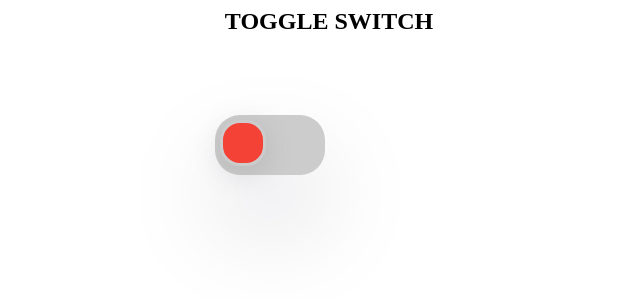
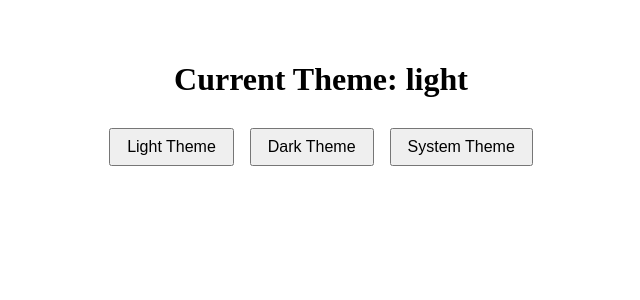
Before and after one commit to alalUDDIN123/react_19, a React (Vite) app: page / in a window 1280 px wide. Shown: the top 300 px of the page, without its empty margins (319-959 px from the left). Built offline with nearby package versions, Linux system fonts and the light colour scheme.

Commit message:
---update--code---for--theme--27-06-2024 07:06 PM---

```diff
--- a/package.json
+++ b/package.json
@@ -10,8 +10,10 @@
     "preview": "vite preview"
   },
   "dependencies": {
+    "@types/styled-components": "^5.1.34",
     "react": "^18.3.1",
-    "react-dom": "^18.3.1"
+    "react-dom": "^18.3.1",
+    "styled-components": "^6.1.11"
   },
   "devDependencies": {
     "@types/react": "^18.3.3",
--- a/src/App.css
+++ /dev/null
@@ -1,54 +0,0 @@
-body {
-  width: 100%;
-  height: 100vh;
-  display: flex;
-  justify-content: center;
-}
-
-.toggle-switch {
-  width: 100px;
-  height: 50px;
-  border-radius: 25px;
-  background-color: #ccc;
-  position: relative;
-  cursor: pointer;
-  padding: 5px;
-  margin-top: 5rem;
-  box-shadow: rgba(17, 12, 46, 0.15) 0px 48px 100px 0px;
-}
-
-.switch {
-  width: 40px;
-  height: 40px;
-  border-radius: 20px;
-  display: flex;
-  align-items: center;
-  justify-content: center;
-  color: white;
-  font-weight: bold;
-  position: absolute;
-  top: 5px;
-  left: 5px;
-  transition: transform 0.3s linear, background-color 0.3s linear;
-  border: 0.2rem solid #ccc;
-  box-shadow: rgba(100, 100, 111, 0.2) 0px 7px 29px 0px;
-}
-
-.on {
-  background-color: #4caf50;
-  transform: translateX(50px);
-  -webkit-transform: translateX(50px);
-  -moz-transform: translateX(50px);
-  -ms-transform: translateX(50px);
-  -o-transform: translateX(50px);
-}
-
-.off {
-  background-color: #f44336;
-  transform: translateX(0);
-}
-
-.switch-state {
-  margin: 0 10px;
-  text-transform: uppercase;
-}
--- a/src/App.jsx
+++ b/src/App.jsx
@@ -1,30 +1,38 @@
-import { useState } from "react";
-import "./App.css";
+import  { useContext} from 'react';
+import styled, { ThemeProvider as StyledThemeProvider } from 'styled-components';
+import { ThemeContext} from './ThemeContext';
+import GlobalStyle from './GlobalStyle';
+import { lightTheme, darkTheme } from './themes';
 
 const App = () => {
+  const { theme, setTheme } = useContext(ThemeContext);
+
+  const currentTheme = theme === 'dark' ? darkTheme : lightTheme;
+
   return (
-    <>
-      <ToggleSwitch />
-    </>
+    <StyledThemeProvider theme={currentTheme}>
+      <GlobalStyle />
+      <Container>
+        <h1>Current Theme: {theme}</h1>
+        <Button onClick={() => setTheme('light')}>Light Theme</Button>
+        <Button onClick={() => setTheme('dark')}>Dark Theme</Button>
+        <Button onClick={() => setTheme('system')}>System Theme</Button>
+      </Container>
+    </StyledThemeProvider>
   );
 };
 
-const ToggleSwitch = () => {
-  const [isOn, setIsOn] = useState(false)
 
-  const handleToggle = () => {
-    setIsOn(!isOn)
-  }
+const Container = styled.div`
+  text-align: center;
+  padding: 2rem;
+`;
 
-  const isToogle = isOn ? 'on' : 'off';
-  return (
-    <>
-      <h2 className="switch-state">Toggle Switch</h2>
-      <div className="toggle-switch" onClick={handleToggle} >
-        <div className={`switch ${isToogle}`}></div>
-      </div>
-    </>
-  );
-};
+const Button = styled.button`
+  margin: 0.5rem;
+  padding: 0.5rem 1rem;
+  font-size: 1rem;
+  cursor: pointer;
+`;
 
-export default App;
+export default App
--- /dev/null
+++ b/src/GlobalStyle.js
@@ -0,0 +1,10 @@
+import { createGlobalStyle } from 'styled-components';
+
+const GlobalStyle = createGlobalStyle`
+  body {
+    background-color: ${({ theme }) => theme.bodyBackgroundColor};
+    color: ${({ theme }) => theme.bodyColor};
+  }
+`;
+
+export default GlobalStyle;
--- /dev/null
+++ b/src/ThemeContext.jsx
@@ -0,0 +1,23 @@
+import { createContext, useState, useEffect } from 'react';
+
+const ThemeContext = createContext();
+
+// eslint-disable-next-line react/prop-types
+const ThemeProvider = ({ children }) => {
+  const [theme, setTheme] = useState('light');
+
+  useEffect(() => {
+    const systemTheme = window.matchMedia('(prefers-color-scheme: dark)').matches ? 'dark' : 'light';
+    if (theme === 'system') {
+      setTheme(systemTheme);
+    }
+  }, [theme]);
+
+  return (
+    <ThemeContext.Provider value={{ theme, setTheme }}>
+      {children}
+    </ThemeContext.Provider>
+  );
+};
+
+export { ThemeContext, ThemeProvider };
--- a/src/main.jsx
+++ b/src/main.jsx
@@ -2,9 +2,13 @@
 import ReactDOM from 'react-dom/client'
 import App from './App.jsx'
 import './index.css'
+import { ThemeProvider } from './ThemeContext.jsx'
+
 
 ReactDOM.createRoot(document.getElementById('root')).render(
   <>
-    <App />
+    <ThemeProvider>
+      <App />
+    </ThemeProvider>
   </>,
 )
--- /dev/null
+++ b/src/themes.js
@@ -0,0 +1,11 @@
+const lightTheme = {
+    bodyBackgroundColor: '#ffffff',
+    bodyColor: '#000000',
+  };
+
+  const darkTheme = {
+    bodyBackgroundColor: '#000000',
+    bodyColor: '#ffffff',
+  };
+
+  export { lightTheme, darkTheme };
```
Also changed, not shown: 1 other file (tests, documents, lock files or other folders).
